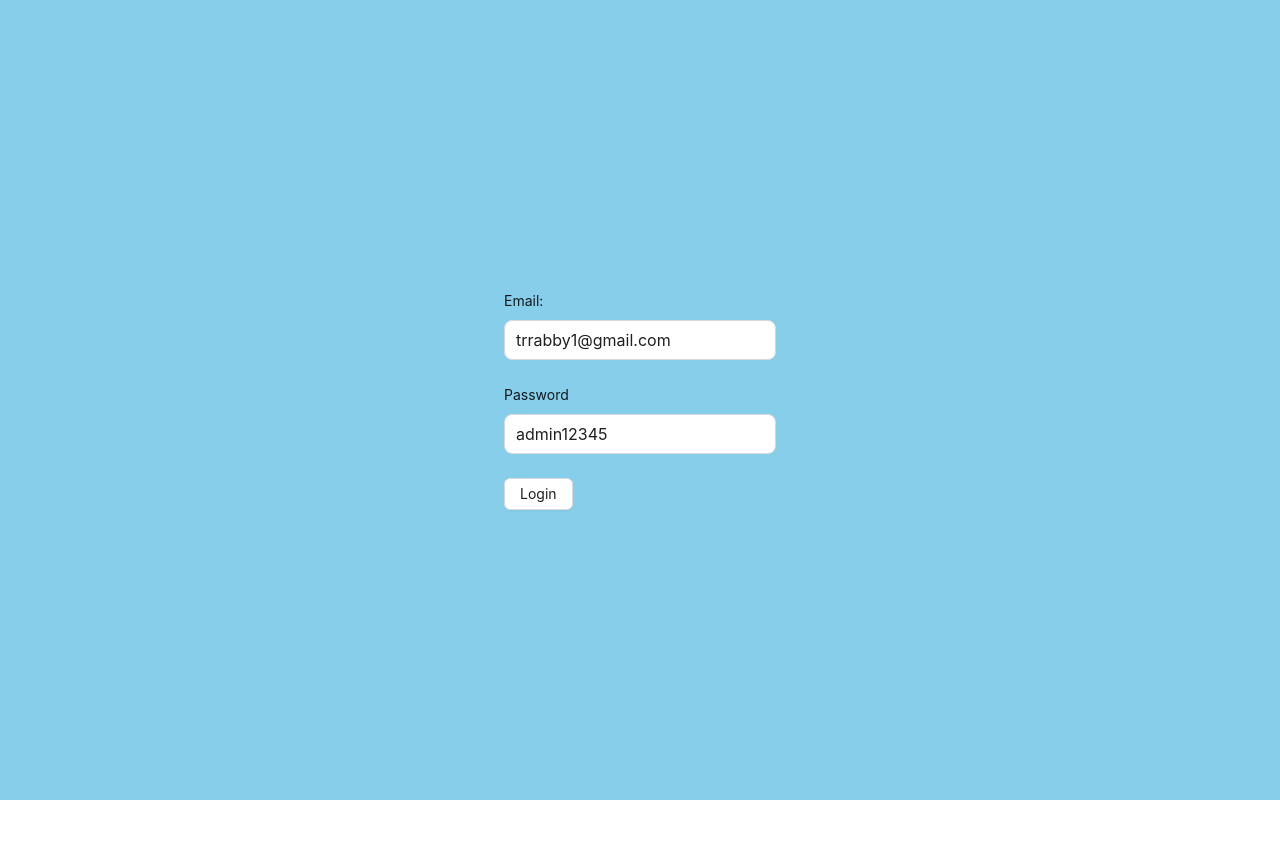
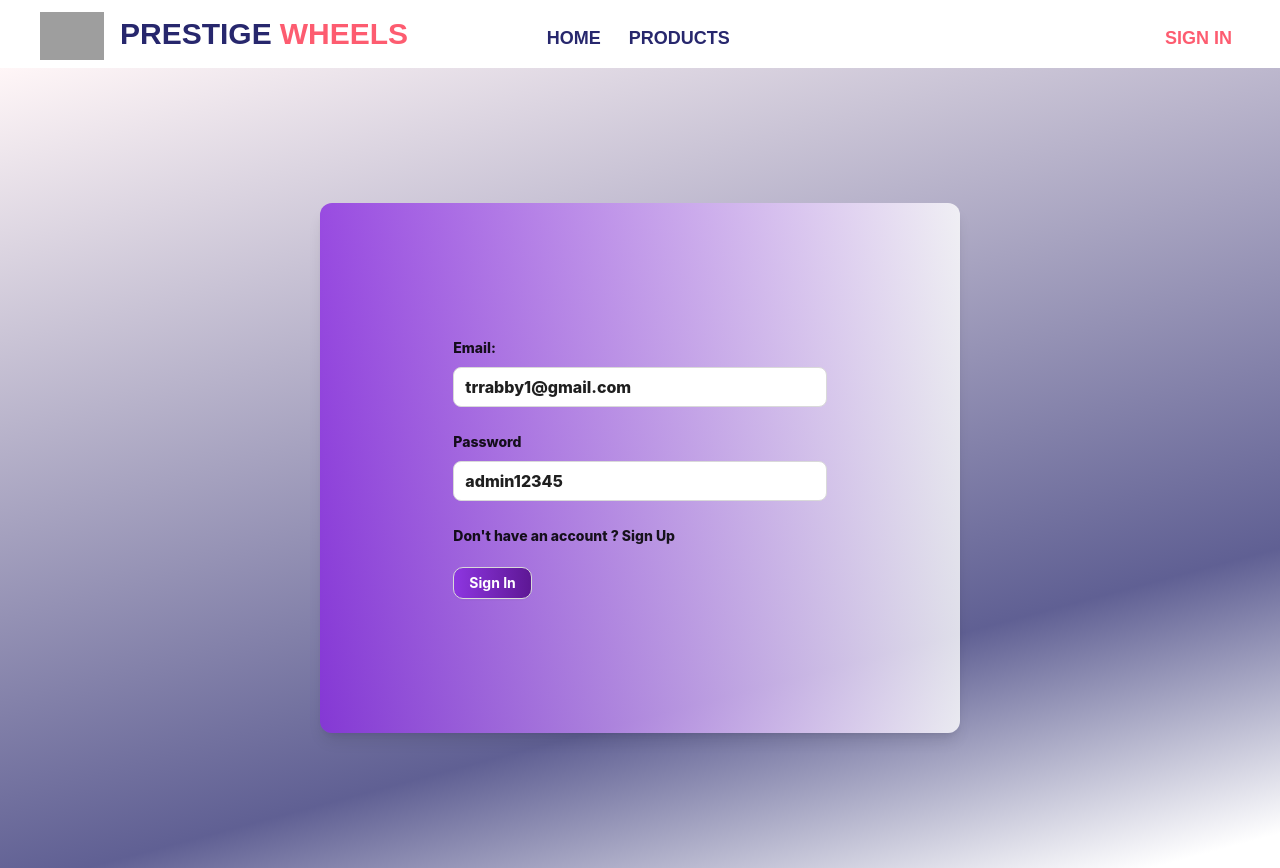
Before and after one commit to trrabby/prestige-wheels-frontend, a React (Vite) app: page /login in a window 1280 px wide. Before the commit the page ends 800 px from the top, so only its background shows below. Built offline with nearby package versions, Linux system fonts and the light colour scheme; no server answers; grey boxes are pictures that could not be loaded.

Commit message:
added registration page

```diff
--- a/package.json
+++ b/package.json
@@ -13,6 +13,7 @@
     "@reduxjs/toolkit": "^2.5.0",
     "@types/react-redux": "^7.1.34",
     "antd": "^5.23.1",
+    "axios": "^1.7.9",
     "class-variance-authority": "^0.7.1",
     "clsx": "^2.1.1",
     "jwt-decode": "^4.0.0",
@@ -36,6 +37,7 @@
     "@types/react": "^18.3.18",
     "@types/react-dom": "^18.3.5",
     "@types/react-scroll": "^1.8.10",
+    "@types/youtube": "^0.1.0",
     "@vitejs/plugin-react": "^4.3.4",
     "autoprefixer": "^10.4.20",
     "eslint": "^9.17.0",
--- a/src/Layouts/Navbar/NavbarMd.tsx
+++ b/src/Layouts/Navbar/NavbarMd.tsx
@@ -1,5 +1,5 @@
 /* eslint-disable @typescript-eslint/no-explicit-any */
-import { Link, NavLink } from "react-router-dom";
+import { NavLink, useNavigate } from "react-router-dom";
 import { toast } from "sonner";
 import { useAppDispatch, useAppSelector } from "@/redux/hook";
 import {
@@ -12,6 +12,7 @@ import { verifyToken } from "@/utils/verifyToken";
 export const NavbarMd = () => {
   const token = useAppSelector(useCurrentToken);
   const dispatch = useAppDispatch();
+  const navigate = useNavigate();
 
   let user: TUser | undefined;
 
@@ -19,14 +20,15 @@ export const NavbarMd = () => {
     user = verifyToken(token) as TUser;
   }
 
-  const handleToast = () => {
-    if (!user) {
-      // setLoading(false)
-      return toast.error("log in required to proceed");
-    }
-  };
+  // const handleToast = () => {
+  //   if (!user) {
+  //     // setLoading(false)
+  //     return toast.error("log in required to proceed");
+  //   }
+  // };
 
   const handleLogout = () => {
+    navigate("/login");
     dispatch(logout());
     toast.success("Logged out");
   };
@@ -42,7 +44,7 @@ export const NavbarMd = () => {
     },
   ];
   return (
-    <div className=" text-black bg-[#fffffffd] z-30 w-full py-4">
+    <div className=" text-black bg-[#fffffffd] z-30 w-full py-2">
       <div className="navbar flex justify-between items-center">
         <div className="flex flex-row lg:flex-row justify-between items-end lg:flex-1">
           <div className="w-2/6 pl-10 flex items-end">
@@ -63,7 +65,6 @@ export const NavbarMd = () => {
               {navlinks.map((navLink) => {
                 return (
                   <NavLink
-                    onClick={handleToast}
                     className={({ isActive }) =>
                       isActive
                         ? "text-primary font-extrabold p-2"
@@ -93,13 +94,12 @@ export const NavbarMd = () => {
               )}
 
               {user && (
-                <Link
+                <button
                   onClick={handleLogout}
-                  to={"/"}
-                  className="btn btn-ghost hover:text-primary"
+                  className="hover:text-primary font-extrabold"
                 >
                   SIGN OUT
-                </Link>
+                </button>
               )}
             </div>
           </div>
--- a/src/Pages/Login.tsx
+++ b/src/Pages/Login.tsx
@@ -2,13 +2,15 @@ import { Button, Row } from "antd";
 import { FieldValues } from "react-hook-form";
 import { useLoginMutation } from "../redux/features/auth/authApi";
 import { TUser, setUser } from "../redux/features/auth/authSlice";
-import { useNavigate } from "react-router-dom";
+import { Link, useNavigate } from "react-router-dom";
 import { toast } from "sonner";
 
 import { verifyToken } from "../utils/verifyToken";
 import { useAppDispatch } from "@/redux/hook";
 import CustomForm from "@/components/forms/CustomForm";
 import CustomInput from "@/components/forms/CustomInput";
+
+import { Helmet } from "react-helmet-async";
 
 const Login = () => {
   const navigate = useNavigate();
@@ -23,20 +25,15 @@ const Login = () => {
 
   const onSubmit = async (data: FieldValues) => {
     console.log(data);
-    const toastId = toast.loading("Logging in");
+    const toastId = toast.loading("Signing in");
 
     try {
       const res = await login(data).unwrap();
       // console.log(res);
       const user = verifyToken(res.data.accessToken) as TUser;
       dispatch(setUser({ user: user, token: res.data.accessToken }));
-      toast.success("Logged in", { id: toastId, duration: 2000 });
-
-      if (res.data.needsPasswordChange) {
-        navigate(`/change-password`);
-      } else {
+      toast.success("Signed in", { id: toastId, duration: 2000 });
       navigate(`/`);
-      }
     } catch (err) {
       console.log(err);
       toast.error("Something went wrong", { id: toastId, duration: 2000 });
@@ -44,17 +41,51 @@ const Login = () => {
   };
 
   return (
-    <Row
-      justify="center"
-      align="middle"
-      style={{ height: "100vh", background: "skyblue" }}
+    <div
+      style={{
+        background:
+          "linear-gradient(345deg, rgba(255,255,255,1) 3%, rgba(39,39,109,0.7371323529411764) 28%, rgba(255,246,247,1) 100%)",
+      }}
+      className="flex flex-col lg:h-[calc(100vh-100px)] min-h-screen items-center justify-center"
     >
+      <Helmet>
+        <title> Prestige Wheels | Sign In</title>
+      </Helmet>
+
+      <div
+        style={{
+          background:
+            "linear-gradient(to right, rgba(138, 43, 226, 0.8), rgba(255, 255, 255, 0.8))",
+        }}
+        className="w-6/12 mx-auto flex flex-col items-center justify-center  text-white  min-h-[calc(100vh-270px)] rounded-xl space-y-2 font-extrabold shadow-lg hover:shadow-accent p-10 "
+      >
+        <Row justify="center" align="middle" className="w-8/12 mx-auto">
           <CustomForm onSubmit={onSubmit} defaultValues={defaultValues}>
             <CustomInput type="text" name="email" label="Email:" />
             <CustomInput type="text" name="password" label="Password" />
-        <Button htmlType="submit">Login</Button>
+            <p className="w-full text-left pb-5">
+              Don't have an account ?{" "}
+              <Link className="hover:text-white" to={"/register"}>
+                {" "}
+                Sign Up{" "}
+              </Link>
+            </p>
+            <Button
+              style={{
+                background:
+                  "linear-gradient(90deg, rgba(138, 43, 226, 0.8), rgba(75, 0, 130, 0.8))",
+                color: "white",
+                fontWeight: "bold",
+                borderRadius: "10px",
+              }}
+              htmlType="submit"
+            >
+              Sign In
+            </Button>
           </CustomForm>
         </Row>
+      </div>
+    </div>
   );
 };
 
--- /dev/null
+++ b/src/Pages/Register.tsx
@@ -0,0 +1,96 @@
+import { Button, Row } from "antd";
+import { FieldValues } from "react-hook-form";
+import { useRegisterMutation } from "../redux/features/auth/authApi";
+import { Link, useNavigate } from "react-router-dom";
+import { toast } from "sonner";
+import CustomForm from "@/components/forms/CustomForm";
+import CustomInput from "@/components/forms/CustomInput";
+import { Helmet } from "react-helmet-async";
+
+const Register = () => {
+  const navigate = useNavigate();
+
+  const [register] = useRegisterMutation();
+
+  const onSubmit = async (data: FieldValues) => {
+    console.log(data);
+    const image = data.imgUrl;
+    const inputValues = { ...data };
+
+    // console.log(inputValues, image);
+    // Create a FormData object and append the data
+    const formData = new FormData();
+    formData.append("data", JSON.stringify(inputValues));
+    formData.append("file", image);
+
+    const toastId = toast.loading("You are being registered. Please Wait");
+    console.log(formData);
+    try {
+      const res = await register(formData).unwrap();
+      console.log(res);
+      toast.success("Registration Successfull, Please Sign In", {
+        id: toastId,
+      });
+      navigate(`/login`);
+    } catch (err) {
+      console.log(err);
+      toast.error("Something went wrong", { id: toastId });
+    }
+  };
+
+  return (
+    <div
+      style={{
+        background:
+          "linear-gradient(345deg, rgba(255,255,255,1) 3%, rgba(39,39,109,0.7371323529411764) 28%, rgba(255,246,247,1) 100%)",
+      }}
+      className="flex flex-col lg:min-h-[calc(100vh-100px)] items-center justify-center p-5"
+    >
+      <Helmet>
+        <title> Prestige Wheels | Sign Up</title>
+      </Helmet>
+
+      <div
+        style={{
+          background:
+            "linear-gradient(to right, rgba(138, 43, 226, 0.8), rgba(255, 255, 255, 0.8))",
+        }}
+        className=" border w-full md:w-6/12 mx-auto text-white  min-h-[calc(100vh-270px)] rounded-xl space-y-2 font-extrabold shadow-lg hover:shadow-accent p-10"
+      >
+        <Row justify="center" align="middle">
+          <CustomForm onSubmit={onSubmit}>
+            <CustomInput type="text" name="name" label="Name:" />
+            <CustomInput type="text" name="email" label="Email:" />
+            <CustomInput type="text" name="password" label="Password" />
+            <CustomInput type="file" name="imgUrl" label="Image" />
+
+            <p className="w-full text-left pb-5">
+              Already have an account ?{" "}
+              <Link className="hover:text-white" to={"/login"}>
+                {" "}
+                Sign In{" "}
+              </Link>
+            </p>
+
+            <div className="w-full text-center">
+              <Button
+                style={{
+                  background:
+                    "linear-gradient(90deg, rgba(138, 43, 226, 0.8), rgba(75, 0, 130, 0.8))",
+                  color: "white",
+                  fontWeight: "bold",
+                  borderRadius: "10px",
+                }}
+                htmlType="submit"
+              >
+                Sign Up
+              </Button>
+            </div>
+          </CustomForm>
+        </Row>
+      </div>
+    </div>
+  );
+};
+
+export default Register;
--- a/src/Pages/home/Banner.tsx
+++ b/src/Pages/home/Banner.tsx
@@ -6,19 +6,19 @@ const Banner = () => {
     <div>
       {/* banner */}
       <section
-        className=" shadow-sm h-[calc(100vh-130px)] rounded-xl my-5
-      bg-[url('https://i.ibb.co.com/Qbv9QB3/Toyota-Bangladesh-2e16d0ba-fill-680x381-c0-format-avif-Rp-Lgjn-R.jpg')]
-      bg-no-repeat bg-cover"
+        className=" shadow-sm min-h-screen rounded-xl my-5
+      bg-[url('https://res.cloudinary.com/divyajujl/image/upload/v1738043669/white_car_in_white_background_hd_white_background_exxfx0.jpg')]
+      bg-no-repeat bg-cover bg-center bg-opacity-5 "
       >
-        <div className="mx-auto max-w-screen-xl px-4 lg:flex lg:items-start w-full h-full ">
+        <div className="mx-auto max-w-screen-xl px-4 flex flex-col lg:items-start w-full  min-h-screen bg-[#ffffff67] ">
           <div
             data-aos="fade-up"
             data-aos-duration="1000"
-            className=" py-20 text-left space-y-5  w-8/12 flex flex-col items-start   "
+            className=" py-20 text-left space-y-5  w-8/12 flex flex-col items-start pl-20"
           >
             <h1 className="text-3xl font-extrabold sm:text-5xl  ">
-              <strong className="font-extrabold text-accent sm:block mt-5">
-                The All New Corolla Cross is Now Available!
+              <strong className="font-extrabold text-accent sm:block mt-10">
+                The All New Top Class Cars Now Available!
               </strong>
             </h1>
 
@@ -34,7 +34,7 @@ const Banner = () => {
                   data-aos="fade-right"
                   data-aos-duration="1000"
                   className="block border border-accent rounded bg-accent px-12 py-3 text-sm text-white font-bold hover:text-accent duration-700 shadow hover:bg-primary focus:outline-none focus:ring  sm:w-auto"
-                  to={"/lessons"}
+                  to={"/products"}
                 >
                   Get Started
                 </Link>
@@ -50,6 +50,19 @@ const Banner = () => {
               </div>
             </div>
           </div>
+          <div className="flex justify-end items-end w-full pt-20 ">
+            <iframe
+              className=" bg-[#ffffff67] rounded-lg shadow-md"
+              width="560"
+              height="315"
+              src="https://www.youtube.com/embed/FxJALxhIx8k?si=Idj2GmUK7NWUueDm&amp;controls=0"
+              title="YouTube video player"
+              frameBorder="0"
+              allow="accelerometer; autoplay; clipboard-write; encrypted-media; gyroscope; picture-in-picture; web-share"
+              referrerPolicy="strict-origin-when-cross-origin"
+              allowFullScreen
+            ></iframe>
+          </div>
         </div>
       </section>
     </div>
--- a/src/components/forms/CustomForm.tsx
+++ b/src/components/forms/CustomForm.tsx
@@ -1,11 +1,12 @@
-import { Form } from 'antd';
-import { ReactNode } from 'react';
+/* eslint-disable @typescript-eslint/no-explicit-any */
+import { Form } from "antd";
+import { ReactNode } from "react";
 import {
   FieldValues,
   FormProvider,
   SubmitHandler,
   useForm,
-} from 'react-hook-form';
+} from "react-hook-form";
 
 type TFormConfig = {
   defaultValues?: Record<string, any>;
@@ -26,11 +27,11 @@ const CustomForm = ({
   const formConfig: TFormConfig = {};
 
   if (defaultValues) {
-    formConfig['defaultValues'] = defaultValues;
+    formConfig["defaultValues"] = defaultValues;
   }
 
   if (resolver) {
-    formConfig['resolver'] = resolver;
+    formConfig["resolver"] = resolver;
   }
 
   const methods = useForm(formConfig);
@@ -42,7 +43,11 @@ const CustomForm = ({
 
   return (
     <FormProvider {...methods}>
-      <Form layout="vertical" onFinish={methods.handleSubmit(submit)}>
+      <Form
+        layout="vertical"
+        className="w-full"
+        onFinish={methods.handleSubmit(submit)}
+      >
         {children}
       </Form>
     </FormProvider>
--- a/src/main.tsx
+++ b/src/main.tsx
@@ -7,14 +7,30 @@ import { Provider } from "react-redux";
 import { persistor, store } from "./redux/store.ts";
 import { PersistGate } from "redux-persist/integration/react";
 import { Toaster } from "sonner";
+import { HelmetProvider } from "react-helmet-async";
 
 ReactDOM.createRoot(document.getElementById("root")!).render(
   <React.StrictMode>
     <Provider store={store}>
-      <PersistGate loading={null} persistor={persistor}>
-        <RouterProvider router={router} />
-      </PersistGate>
-      <Toaster />
+      <HelmetProvider>
+        <PersistGate loading={null} persistor={persistor}>
+          <RouterProvider router={router} />
+        </PersistGate>
+        <Toaster
+          position="bottom-right"
+          duration={2000}
+          toastOptions={{
+            classNames: {
+              toast: "bg-accent border-2 border-white",
+              title: "text-white",
+              description: "text-red-400",
+              actionButton: "bg-white",
+              cancelButton: "bg-orange-400",
+              closeButton: "bg-lime-400",
+            },
+          }}
+        />
+      </HelmetProvider>
     </Provider>
   </React.StrictMode>
 );
--- a/src/redux/features/auth/authApi.ts
+++ b/src/redux/features/auth/authApi.ts
@@ -9,7 +9,14 @@ const authApi = baseApi.injectEndpoints({
         body: userInfo,
       }),
     }),
+    register: builder.mutation({
+      query: (userInfo) => ({
+        url: "/users/register",
+        method: "POST",
+        body: userInfo,
+      }),
+    }),
   }),
 });
 
-export const { useLoginMutation } = authApi;
+export const { useLoginMutation, useRegisterMutation } = authApi;
--- /dev/null
+++ b/src/utils/handlePhoto.ts
@@ -0,0 +1,22 @@
+import axios from "axios";
+
+export const imgUpload = async (img: File) => {
+  const formData = new FormData();
+  // formData.append('image', e.target.files[0])
+  formData.append("image", img);
+
+  // console.log(formData)
+
+  try {
+    // photo upload to imgbb
+    const { data } = await axios.post(
+      `https://api.imgbb.com/1/upload?key=${import.meta.env.VITE_aip_imgbb}`,
+      formData
+    );
+
+    const photoPreview = data.data.display_url;
+    return photoPreview;
+  } catch (err) {
+    return err;
+  }
+};
```
Also changed, not shown: src/routes/routes.tsx (+9 -5 lines), 1 other file (tests, documents, lock files or other folders). Lines whose indentation alone changed are shown as unchanged.
